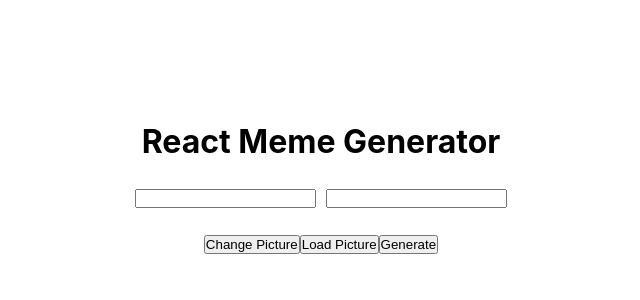
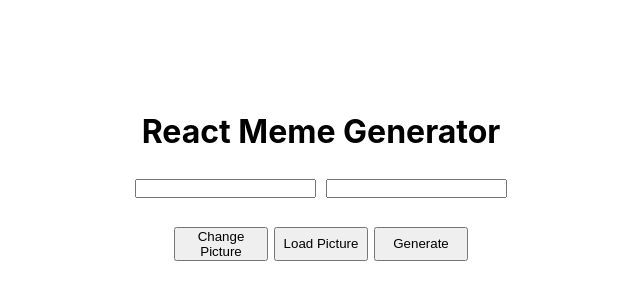
Before and after one commit to patrick-plue/react-meme-generator, a React (Create React App) app: page / in a window 1280 px wide. Shown: the part 212-512 px from the top of the page, without its empty margins (319-959 px from the left). Built offline with nearby package versions, Linux system fonts and the light colour scheme; no server answers; the HTML template or start-up script is replaced by a standard one.

Commit message:
add change picture function

```diff
--- a/src/App.js
+++ b/src/App.js
@@ -11,7 +11,8 @@ function App() {
   const [memes, setMemes] = useState([]);
   const [topText, setTopText] = useState('Write');
   const [bottomText, setBottomText] = useState('here');
-  console.log('toptext', topText);
+  const [indexCurrentPicture, setIndexCurrentPicture] = useState(1);
+  console.log(indexCurrentPicture);
 
   // useEffects
 
@@ -39,6 +40,14 @@ function App() {
     setBottomText(input);
   };
 
+  const changePicture = () => {
+    if (indexCurrentPicture > memes.length) {
+      setIndexCurrentPicture(1);
+    } else {
+      setIndexCurrentPicture((prev) => prev + 1);
+    }
+  };
+
   return (
     <div className="App">
       <h1>React Meme Generator</h1>
@@ -46,8 +55,13 @@ function App() {
         <Input changeText={changeTopText} />
         <Input changeText={changeBottomText} />
       </div>
-      <Buttons />
-      <Picture memes={memes} topText={topText} bottomText={bottomText} />
+      <Buttons changePicture={changePicture} />
+      <Picture
+        memes={memes}
+        topText={topText}
+        bottomText={bottomText}
+        indexCurrentPicture={indexCurrentPicture}
+      />
     </div>
   );
 }
--- a/src/Buttons.jsx
+++ b/src/Buttons.jsx
@@ -1,9 +1,11 @@
 import React from 'react';
 
-function Buttons() {
+function Buttons({ changePicture }) {
   return (
     <div className="buttonsContainer">
-      <button className="btn">Change Picture</button>
+      <button className="btn" onClick={() => changePicture()}>
+        Change Picture
+      </button>
       <button className="btn">Load Picture</button>
       <button className="btn">Generate</button>
     </div>
--- a/src/Picture.jsx
+++ b/src/Picture.jsx
@@ -1,12 +1,12 @@
 import React from 'react';
 
-function Picture({ memes, topText, bottomText }) {
+function Picture({ memes, topText, bottomText, indexCurrentPicture }) {
   return (
     <div className="memeContainer">
       {memes.length > 0 && (
         <div>
           <p className="memeTitle">{topText}</p>
-          <img className="meme" src={memes[1].url} />
+          <img className="meme" src={memes[indexCurrentPicture].url} />
           <p className="memeSubtitle">{bottomText}</p>
         </div>
       )}
--- a/src/index.css
+++ b/src/index.css
@@ -32,10 +32,13 @@ code {
   margin: 2%;
 }
 
-.buttonContainer {
+.buttonsContainer {
+  display: flex;
 }
 
 .btn {
+  margin: 1%;
+  width: 100px;
 }
 
 .memeContainer {
@@ -63,7 +66,7 @@ code {
 }
 
 .memeTitle {
-  top: 60px;
+  top: 55px;
 }
 
 .memeSubtitle {
```
